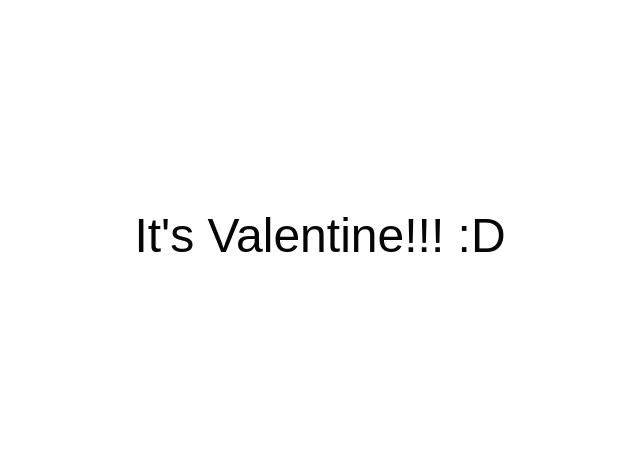
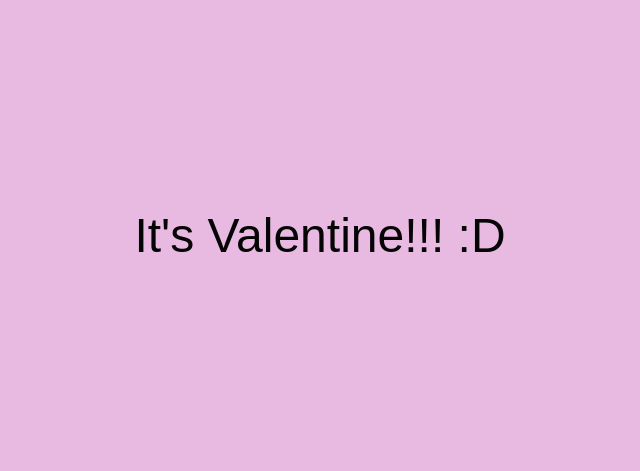
Before and after one commit to dafin9/Weird-Geeks, a plain HTML site: page index.html in a window 1280 px wide. Shown: the whole page, without its empty margins (320-960 px from the left). Drawn offline with nearby package versions, Linux system fonts and the light colour scheme.

Commit message:
Update style.css

```diff
--- a/style/style.css
+++ b/style/style.css
@@ -5,6 +5,7 @@ html {
 body {
   margin: 0;
   font-family: "Work Sans", sans-serif;
+  background-color: #e8bae2;
 }
 
 .container {
```
